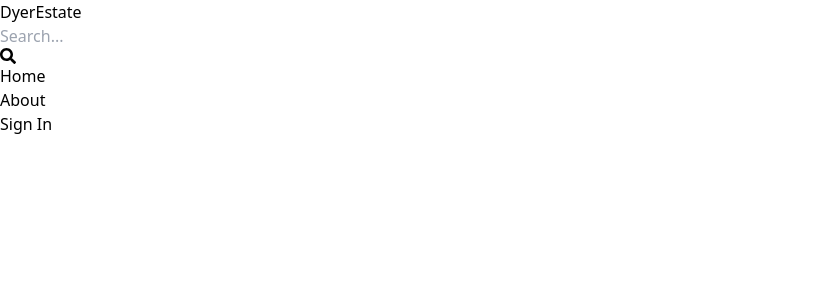
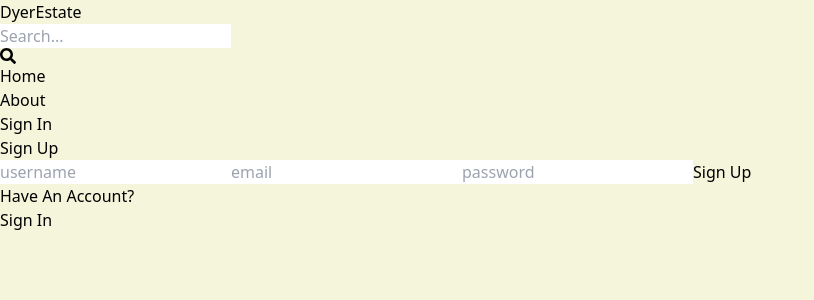
Before and after one commit to jevaughnd/mern-estate-app, a React (Vite) app in the folder client/: page /signup in a window 1280 px wide. Shown: the top 300 px of the page, without its empty margins (0-814 px from the left). Built offline with nearby package versions, Linux system fonts and the light colour scheme.

Commit message:
Complete Sign Up Page UI

```diff
--- a/client/src/App.jsx
+++ b/client/src/App.jsx
@@ -11,8 +11,8 @@
   <Header/>
     <Routes>
       <Route path='/' element={<Home/>}></Route>
-      <Route path='sign-in' element={<SignIn/>}></Route>
-      <Route path='sign-up' element={<SignUp/>}></Route>
+      <Route path='signin' element={<SignIn/>}></Route>
+      <Route path='signup' element={<SignUp/>}></Route>
       <Route path='about' element={<About/>}></Route>
       <Route path='profile' element={<Profile/>}></Route>
     </Routes>
--- a/client/src/Pages/SignIn.jsx
+++ b/client/src/Pages/SignIn.jsx
@@ -2,6 +2,6 @@
 
 export default function SignIn() {
   return (
-    <div>SignIn</div>
+    <div>Sign In</div>
   )
 }
--- a/client/src/Pages/SignUp.jsx
+++ b/client/src/Pages/SignUp.jsx
@@ -1,7 +1,31 @@
 import React from 'react'
+import { Link } from 'react-router-dom'
 
 export default function SignUp() {
   return (
-    <div>SignUp</div>
+
+    <div className='p-3 max-w-lg mx-auto'>
+      <h1 className='text-3xl text-center font-semibold my-7'>Sign Up</h1>
+
+      <form className='flex flex-col gap-4'>
+        <input type="text" placeholder='username' id='username' className='border p-3 rounded-lg'></input>
+        <input type="text" placeholder='email' id='email' className='border p-3 rounded-lg'></input>
+        <input type="text" placeholder='password' id='password' className='border p-3 rounded-lg '></input>
+        <button className='bg-slate-700 text-white p-3 rounded-lg uppercase hover:opacity-90 disabled:opacity-75'> Sign Up</button>
+      </form>
+
+        <div className='flex gap-2 mt-5'>
+          <p>Have An Account? </p>
+
+          <Link to={"/signin"}>
+            <span className='text-blue-700'>Sign In</span>
+
+          </Link>
+
+
+        </div>
+
+
+    </div>
   )
 }
--- a/client/src/index.css
+++ b/client/src/index.css
@@ -14,72 +14,6 @@
 @import 'tailwindcss/utilities';
 
 
-
-/* :root {
-  font-family: Inter, system-ui, Avenir, Helvetica, Arial, sans-serif;
-  line-height: 1.5;
-  font-weight: 400;
-
-  color-scheme: light dark;
-  color: rgba(255, 255, 255, 0.87);
-  background-color: #242424;
-
-  font-synthesis: none;
-  text-rendering: optimizeLegibility;
-  -webkit-font-smoothing: antialiased;
-  -moz-osx-font-smoothing: grayscale;
+body {
+  background-color:beige;
 }
-
-a {
-  font-weight: 500;
-  color: #646cff;
-  text-decoration: inherit;
-}
-a:hover {
-  color: #535bf2;
-}
-
-body {
-  margin: 0;
-  display: flex;
-  place-items: center;
-  min-width: 320px;
-  min-height: 100vh;
-}
-
-h1 {
-  font-size: 3.2em;
-  line-height: 1.1;
-}
-
-button {
-  border-radius: 8px;
-  border: 1px solid transparent;
-  padding: 0.6em 1.2em;
-  font-size: 1em;
-  font-weight: 500;
-  font-family: inherit;
-  background-color: #1a1a1a;
-  cursor: pointer;
-  transition: border-color 0.25s;
-}
-button:hover {
-  border-color: #646cff;
-}
-button:focus,
-button:focus-visible {
-  outline: 4px auto -webkit-focus-ring-color;
-}
-
-@media (prefers-color-scheme: light) {
-  :root {
-    color: #213547;
-    background-color: #ffffff;
-  }
-  a:hover {
-    color: #747bff;
-  }
-  button {
-    background-color: #f9f9f9;
-  }
-} */
```
